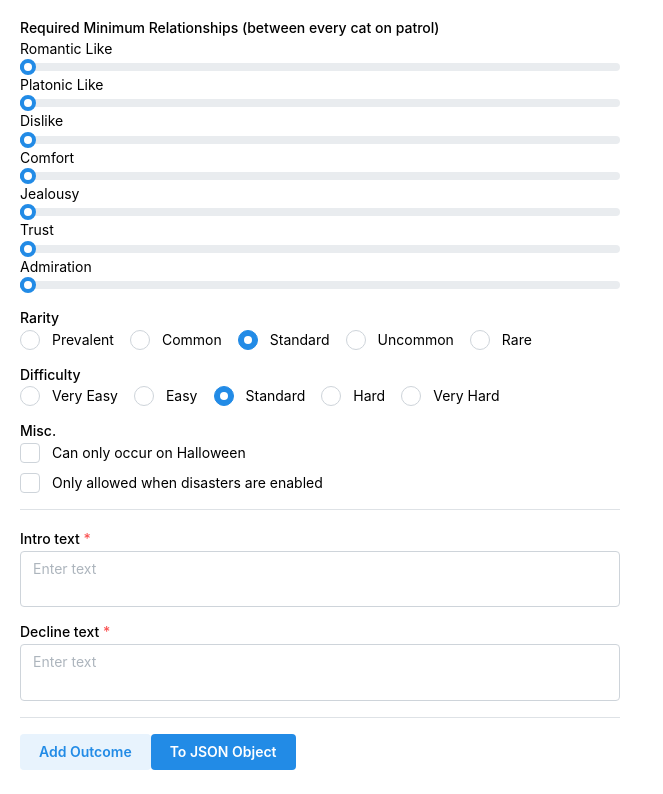
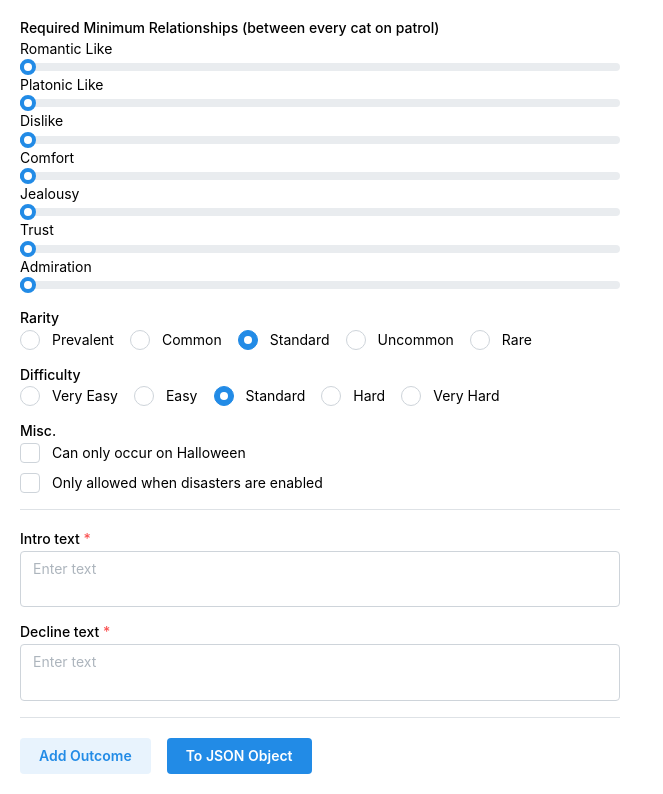
Before and after one commit to cgen-tools/patrol-helper, a React (Vite) app: page / in a window 1280 px wide. Shown: the part 1241-2035 px from the top of the page, without its empty margins (0-663 px from the left). Built offline with nearby package versions, Linux system fonts and the light colour scheme.

Commit message:
style: some spacing

```diff
--- a/src/App.tsx
+++ b/src/App.tsx
@@ -538,10 +538,10 @@ function App() {
           setOutcome={(newValue) => editOutcome(index, newValue)}
         />
       ))}
+      <Group mt="lg">
         <Button variant="light" onClick={addOutcome}>
           Add Outcome
         </Button>
-
         <Button
           onClick={() => {
             setCode(exportPatrol());
@@ -550,10 +550,10 @@ function App() {
         >
           To JSON Object
         </Button>
-
         <Modal opened={opened} onClose={close}>
           <CodeHighlight code={code} language="json" />
         </Modal>
+      </Group>
     </Box>
   );
 }
--- a/src/components/OutcomeForm.tsx
+++ b/src/components/OutcomeForm.tsx
@@ -19,7 +19,7 @@ function OutcomeForm({
   deleteOutcome: () => void;
 }) {
   return (
-    <Fieldset>
+    <Fieldset mb="sm">
       <Radio.Group
         value={outcome.outcomeType}
         onChange={(newValue) =>
```
Lines whose indentation alone changed are shown as unchanged.
